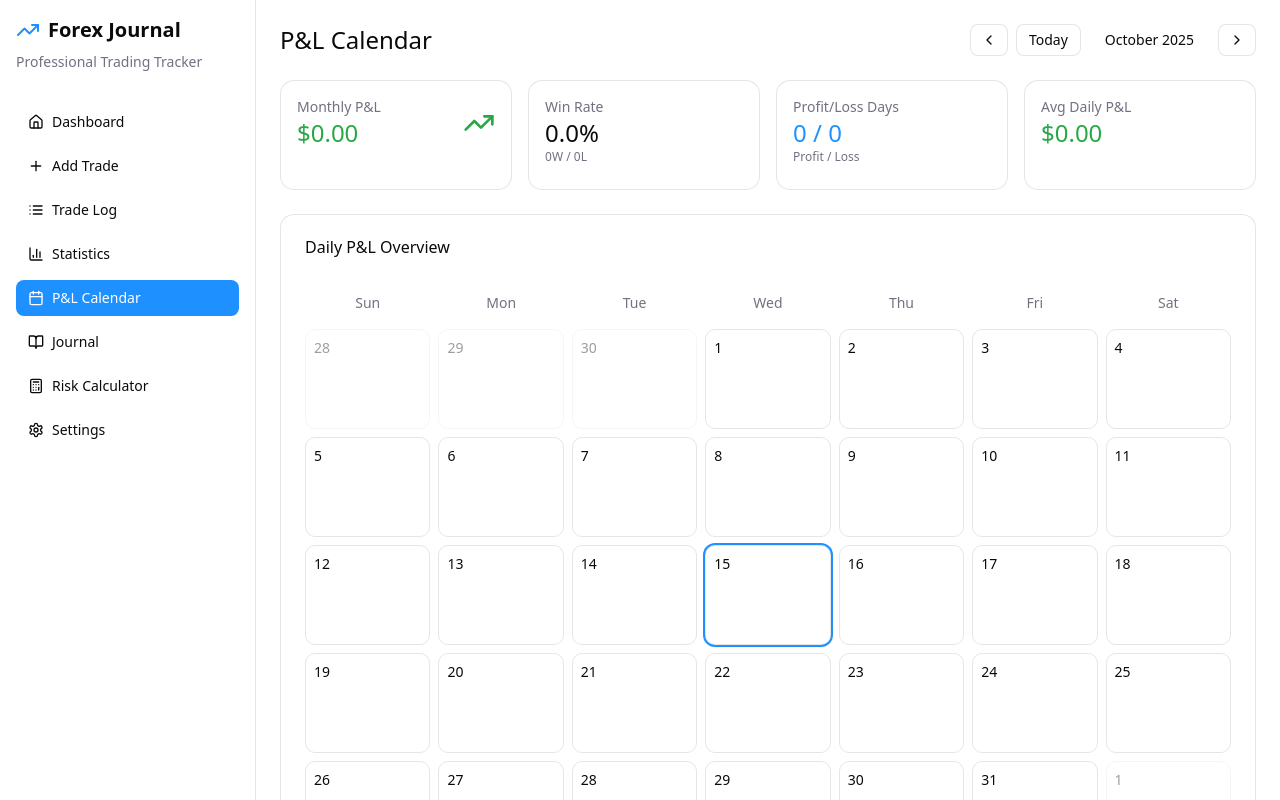
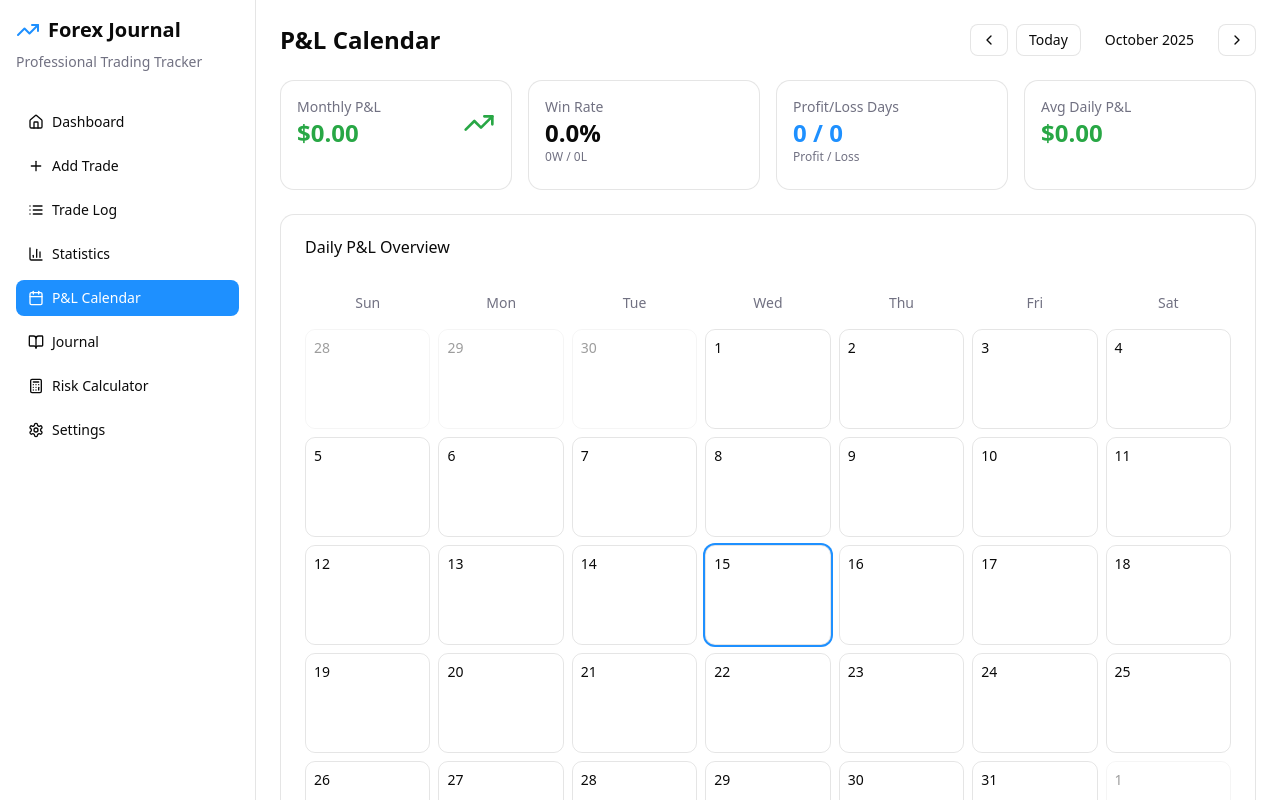
Before and after one commit to sherintbrody/Personal-Journal, a React (Vite) app: page / in a window 1280 px wide. Both pictures are taken after a click on the button "P&L Calendar". Shown: the top 800 px of the page. Built offline with nearby package versions, Linux system fonts and the light colour scheme; no server answers; the database is empty.

Commit message:
Update PnLCalendar.tsx

```diff
--- a/src/components/PnLCalendar.tsx
+++ b/src/components/PnLCalendar.tsx
@@ -20,6 +20,8 @@ interface Trade {
   type: 'buy' | 'sell';
   exitPrice?: number;
   status: 'open' | 'closed';
+  openDate: Date;
+  closeDate?: Date;
 }
 
 interface PnLCalendarProps {
@@ -59,10 +61,18 @@ export function PnLCalendar({ trades }: PnLCalendarProps) {
     const currentDateIter = new Date(startDate);
 
     while (currentDateIter <= endDate) {
-      const dateStr = currentDateIter.toDateString();
-      const dayTrades = trades.filter(t =>
-        t.status === 'closed' && t.timestamp.toDateString() === dateStr
-      );
+      // Normalize to YYYY-MM-DD format
+      const dateStr = currentDateIter.toISOString().split('T')[0];
+
+      const dayTrades = trades.filter(t => {
+        if (t.status !== 'closed') return false;
+
+        // Use closeDate as primary, fallback to openDate
+        const tradeDate = t.closeDate || t.openDate;
+        const tradeDateStr = new Date(tradeDate).toISOString().split('T')[0];
+
+        return tradeDateStr === dateStr;
+      });
 
       const dayPnL = dayTrades.reduce((sum, t) => sum + t.result, 0);
       const wins = dayTrades.filter(t => t.result > 0).length;
@@ -85,10 +95,14 @@ export function PnLCalendar({ trades }: PnLCalendarProps) {
 
   const monthStats = useMemo(() => {
     const monthTrades = trades.filter(t => {
-      const tradeMonth = t.timestamp.getMonth();
-      const tradeYear = t.timestamp.getFullYear();
-      return t.status === 'closed' &&
-             tradeMonth === currentDate.getMonth() &&
+      if (t.status !== 'closed') return false;
+
+      // Use closeDate as primary, fallback to openDate
+      const tradeDate = t.closeDate || t.openDate;
+      const tradeMonth = new Date(tradeDate).getMonth();
+      const tradeYear = new Date(tradeDate).getFullYear();
+
+      return tradeMonth === currentDate.getMonth() &&
              tradeYear === currentDate.getFullYear();
     });
 
@@ -159,7 +173,7 @@ export function PnLCalendar({ trades }: PnLCalendarProps) {
   return (
     <div className="space-y-4 md:space-y-6">
       <div className="flex flex-col sm:flex-row sm:items-center justify-between gap-4">
-        <h1 className="text-xl md:text-2xl">P&L Calendar</h1>
+        <h1 className="text-xl md:text-2xl font-bold">P&L Calendar</h1>
         <div className="flex items-center gap-2">
           <Button variant="outline" size="sm" onClick={previousMonth}>
             <ChevronLeft className="w-4 h-4" />
@@ -183,7 +197,7 @@ export function PnLCalendar({ trades }: PnLCalendarProps) {
             <div className="flex items-center justify-between">
               <div>
                 <p className="text-xs sm:text-sm text-muted-foreground">Monthly P&L</p>
-                <p className={`text-lg sm:text-2xl ${monthStats.totalPnL >= 0 ? 'text-[#28A745]' : 'text-red-500'}`}>
+                <p className={`text-lg sm:text-2xl font-bold ${monthStats.totalPnL >= 0 ? 'text-[#28A745]' : 'text-red-500'}`}>
                   ${monthStats.totalPnL.toFixed(2)}
                 </p>
               </div>
@@ -199,7 +213,7 @@ export function PnLCalendar({ trades }: PnLCalendarProps) {
         <Card>
           <CardContent className="p-3 md:p-4">
             <p className="text-xs sm:text-sm text-muted-foreground">Win Rate</p>
-            <p className="text-lg sm:text-2xl">{monthStats.winRate.toFixed(1)}%</p>
+            <p className="text-lg sm:text-2xl font-bold">{monthStats.winRate.toFixed(1)}%</p>
             <p className="text-xs text-muted-foreground">
               {monthStats.wins}W / {monthStats.losses}L
             </p>
@@ -209,7 +223,7 @@ export function PnLCalendar({ trades }: PnLCalendarProps) {
         <Card>
           <CardContent className="p-3 md:p-4">
             <p className="text-xs sm:text-sm text-muted-foreground">Profit/Loss Days</p>
-            <p className="text-lg sm:text-2xl text-[#1E90FF]">
+            <p className="text-lg sm:text-2xl font-bold text-[#1E90FF]">
               {monthStats.profitDays} / {monthStats.lossDays}
             </p>
             <p className="text-xs text-muted-foreground">
@@ -221,7 +235,7 @@ export function PnLCalendar({ trades }: PnLCalendarProps) {
         <Card>
           <CardContent className="p-3 md:p-4">
             <p className="text-xs sm:text-sm text-muted-foreground">Avg Daily P&L</p>
-            <p className={`text-lg sm:text-2xl ${monthStats.avgDailyPnL >= 0 ? 'text-[#28A745]' : 'text-red-500'}`}>
+            <p className={`text-lg sm:text-2xl font-bold ${monthStats.avgDailyPnL >= 0 ? 'text-[#28A745]' : 'text-red-500'}`}>
               ${monthStats.avgDailyPnL.toFixed(2)}
             </p>
           </CardContent>
```
